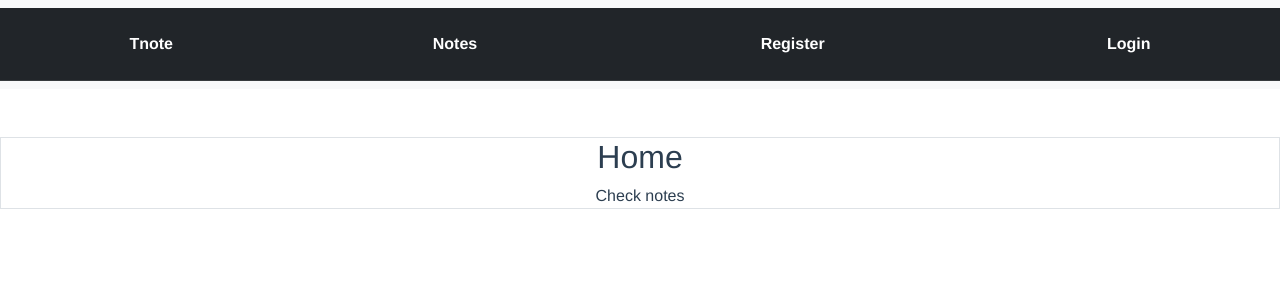
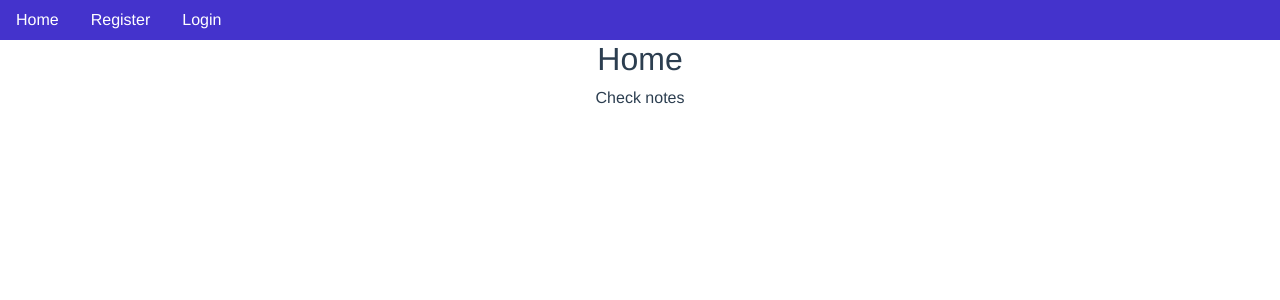
Before and after one commit to kekesibence/tnote-web, a Vue app: page / in a window 1280 px wide. Shown: the top 300 px of the page. Built offline with nearby package versions, Linux system fonts and the light colour scheme.

Commit message:
navbar working

```diff
--- a/public/index.html
+++ b/public/index.html
@@ -5,6 +5,10 @@
     <meta http-equiv="X-UA-Compatible" content="IE=edge">
     <meta name="viewport" content="width=device-width,initial-scale=1.0">
     <link rel="icon" href="<%= BASE_URL %>favicon.ico">
+    <link rel="stylesheet" href="https://cdn.jsdelivr.net/npm/bootstrap@4.6.1/dist/css/bootstrap.min.css">
+    <script src="https://cdn.jsdelivr.net/npm/jquery@3.6.0/dist/jquery.slim.min.js"></script>
+    <script src="https://cdn.jsdelivr.net/npm/popper.js@1.16.1/dist/umd/popper.min.js"></script>
+    <script src="https://cdn.jsdelivr.net/npm/bootstrap@4.6.1/dist/js/bootstrap.bundle.min.js"></script>
     <title><%= htmlWebpackPlugin.options.title %></title>
   </head>
   <body>
--- a/src/App.vue
+++ b/src/App.vue
@@ -1,17 +1,15 @@
 <template>
   <Navbar />
-  <Main />
+  <router-view />
 </template>
 
 <script>
 import Navbar from '@/components/Navbar.vue'
-import Main from '@/components/Main.vue'
 
 
 export default {
   components: {
-    Navbar,
-    Main
+    Navbar
   }
 }
 
--- a/src/components/Main.vue
+++ b/src/components/Main.vue
@@ -1,6 +1,6 @@
 <template>
-    <div class="main mt-5">
-        <router-view class="border"/>
+    <div>
+
     </div>
 </template>
 <script>
--- a/src/components/Navbar.vue
+++ b/src/components/Navbar.vue
@@ -1,35 +1,77 @@
- <template>
-  <nav class="navbar navbar-expand-lg navbar-light bg-light" v-if="isLoggedIn">
-    <div class="collapse navbar-collapse" id="navbarNav">
-      <table class="table table-dark p-0">
-        <thead>
-          <tr>
-            <th scope="col "><p class="navbar-item p-3"><router-link style="text-decoration: none; color: inherit;" to="/">Tnote</router-link></p></th>
-            <th scope="col"><p class="navbar-item p-3"><router-link style="text-decoration: none; color: inherit;" to="/notes">Notes</router-link></p></th>
-            <th scope="col"><p class="navbar-item p-3" >Logged in as:  {{ user.name }} </p></th>
-            <th scope="col"><p class="navbar-item p-3" @click="logoutClick" >Logout</p></th>
-          </tr>
-        </thead>
-      </table>
-
-    </div>
+ <!--<template>
+ <nav class="navbar navbar-expand-lg navbar-light bg-light" v-if="isLoggedIn" >
+      <ul class="navbar-nav mr-auto">
+        <li class="nav-item active">
+          <p><router-link class="nav-link" style="text-decoration: none; color: inherit;" to="/"><b class="sr-only">Home</b></router-link></p>
+        </li>
+         <li class="nav-item">
+          <p><router-link class="nav-link" style="text-decoration: none; color: inherit;" to="/notes">Notes</router-link></p>
+        </li>
+        <li class="nav-item">
+          <p>Logged in as {{ user.name }}</p>
+        </li>
+        <li class="nav-item">
+         <p class="navbar-item p-3 my-2 my-lg-0" @click="logoutClick" >Logout</p>
+        </li>
+      </ul>
   </nav>
   <nav class="navbar navbar-expand-lg navbar-light bg-light" v-else>
-    <div class="collapse navbar-collapse" id="navbarNav">
-      <table class="table table-dark p-0 m-0">
-        <thead>
-          <tr>
-            <th scope="col px-0"><p class="navbar-item p-3 mb-0"><router-link style="text-decoration: none; color: inherit;" to="/">Tnote</router-link></p></th>
-            <th scope="col px-0"><p class="navbar-item p-3 mb-0"><router-link style="text-decoration: none; color: inherit;" to="/notes">Notes</router-link></p></th>
-            <th scope="col px-0"><p class="navbar-item p-3 mb-0" ><router-link style="text-decoration: none; color: inherit;" to="/register">Register</router-link></p></th>
-            <th scope="col px-0"><p class="navbar-item p-3 mb-0" ><router-link style="text-decoration: none; color: inherit;" to="/login">Login</router-link></p></th>
-          </tr>
-        </thead>
-      </table>
+      <ul class="navbar-nav mr-auto">
+        <li class="nav-item">
+          <router-link class="nav-link" style="text-decoration: none; color: inherit;" to="/">Home</router-link>
+        </li>
+        <li class="nav-item">
+          <router-link class="nav-link" style="text-decoration: none; color: inherit;" to="/register">Register</router-link>
+        </li>
+        <li class="nav-item">
+          <router-link class="nav-link" style="text-decoration: none; color: inherit;" to="/login">Login</router-link>
+        </li>
+      </ul>
+   </nav>-->
+   <template>
+      <nav class="navbar-custom navbar-expand-md " v-if="isLoggedIn">
+        <button class="navbar-toggler" type="button" data-toggle="collapse" data-target="#collapsibleNavbar">
+          <span class="navbar-toggler-icon"></span>
+        </button>
+        <div class="collapse navbar-collapse" id="collapsibleNavbar">
+          <ul class="navbar-nav" >
+                <li class="nav-item">
+                  <router-link to="/" class="nav-item nav-link py-2 mx-2">Home</router-link>
+                </li>
+                <li class="nav-item">
+                  <router-link to="/notes" class="nav-item nav-link py-2 mx-2">Notes</router-link>
+                </li>
+                <li class="nav-item">
+                  <router-link to="/login" class="nav-item nav-link py-2 mx-2"><button @click="logoutClick">Logout</button></router-link>
+                </li>
+                <li class="nav-item">
+                  <router-link to="/user" class="nav-link py-2 mx-2" >User: {{ user.name }}</router-link>
+                </li>
+          </ul>
+          </div>
 
-    </div>
-  </nav>
+      </nav>
+
+      <nav class="navbar-custom navbar-expand-md " v-else>
+        <button class="navbar-toggler" type="button" data-toggle="collapse" data-target="#collapsibleNavbar">
+          <span class="navbar-toggler-icon"></span>
+        </button>
+        <div class="collapse navbar-collapse" id="collapsibleNavbar">
+          <ul class="navbar-nav" >
+                <li class="nav-item">
+                  <router-link to="/" class="nav-item nav-link py-2 mx-2">Home</router-link>
+                </li>
+                <li class="nav-item">
+                  <router-link to="/register" class="nav-item nav-link py-2 mx-2">Register</router-link>
+                </li>
+                <li class="nav-item">
+                  <router-link to="/login"  class="nav-link py-2 mx-2">Login</router-link>
+                </li>
+          </ul>
+          </div>
+      </nav>
 </template>
+
 <script>
 import { useStore} from 'vuex'
 import { useRouter } from 'vue-router'
@@ -45,7 +87,8 @@ export default {
 
     const logoutClick = () => {
       store.dispatch('logout')
-      router.push('/')
+      console.log('logout')
+      router.push('/login')
     }
 
     return {
@@ -57,9 +100,43 @@ export default {
 }
 </script>
 
-<style scoped>
-#navcim {
-  padding-left: 2%;
-  font-weight: bold;
+<style >
+.navbar-custom {
+    background-color: #4433cc;
+}
+
+/* change the brand and text color */
+.navbar-custom .navbar-brand,
+.navbar-custom .navbar-text {
+    color: white;
+}
+
+/* change the link color */
+.navbar-custom .navbar-nav .nav-link {
+    color: white;
+}
+
+/* change the color of active or hovered links */
+.navbar-custom .nav-item.active .nav-link,
+.navbar-custom .nav-item:focus .nav-link,
+.navbar-custom .nav-item:hover .nav-link {
+    color: red;
+}
+
+/* for dropdowns only */
+.navbar-custom .navbar-nav .dropdown-menu {
+    background-color: #ddaa11;
+}
+
+/* dropdown item text color */
+.navbar-custom .navbar-nav .dropdown-item {
+    color: red;
+}
+
+/* dropdown item hover or focus */
+.navbar-custom .navbar-nav .dropdown-item:hover,
+.navbar-custom .navbar-nav .dropdown-item:focus {
+    color: #eeeeee;
+    background-color: red;
 }
 </style>
--- a/src/router/index.js
+++ b/src/router/index.js
@@ -6,7 +6,7 @@ import NoteView from '../views/Notes/NoteView.vue'
 import Notes from '../views/Notes/Notes.vue'
 import NoteEdit from '../views/Notes/NoteEdit.vue'
 import NoteAdd from '../views/Notes/NoteAdd.vue'
-
+import User from '../views/User/User.vue'
 
 
 
@@ -45,7 +45,13 @@ const routes = [
     path: '/noteedit',
     name: 'noteedit',
     component: NoteEdit
+  },
+  {
+    path: '/user',
+    name: 'user',
+    component: User
   }
+
 ]
 
 const router = createRouter({
--- a/src/store/index.js
+++ b/src/store/index.js
@@ -5,12 +5,17 @@ import axios from 'axios'
 const store = createStore({
   state: {
     user: null,
+    token: null,
     isAuthenticated: false
   },
   mutations: {
     setUser(state, payload) {
       state.user = payload,
       console.log("User state change:", state.user)
+    },
+    setToken(state, payload) {
+      state.token = payload,
+      console.log("Token state changed:", state.token)
     },
     setIsAuthenticated(state, payload) {
       state.isLoggedIn = payload
@@ -30,16 +35,19 @@ const store = createStore({
       console.log('login')
       const { data } = await axios.post("login", { email, password }, { withCredentials: true, });
       axios.defaults.headers.common["Authorization"] = `Bearer ${data.token}`;
-      console.log(data)
+      console.log(data.user)
       if(data) {
         context.commit('setUser', data.user)
+        context.commit('setToken', data.token)
       }
     },
     async logout(context) {
       console.log('logout')
 
       const user = null;
+      const token = null;
       context.commit("setUser", user);
+      context.commit("setToken", token)
     }
   },
   getters: {
--- /dev/null
+++ b/src/views/User/User.vue
@@ -0,0 +1,13 @@
+<template>
+    <div class="user">
+        <h1>User profile</h1>
+        <div class="card" style="width: 18rem;">
+            <div class="card-body">
+                <h5 class="card-title">Card title</h5>
+                <h6 class="card-subtitle mb-2 text-muted">Card subtitle</h6>
+                <p class="card-text">Some quick example text to build on the card title and make up the bulk of the card's content.</p>
+                <router-link style="text-decoration: none; color: inherit;" to="/noteview">View note</router-link>
+            </div>
+        </div>
+    </div>
+</template>
```
Also changed, not shown: src/assets/Képkivágás.PNG (added).
